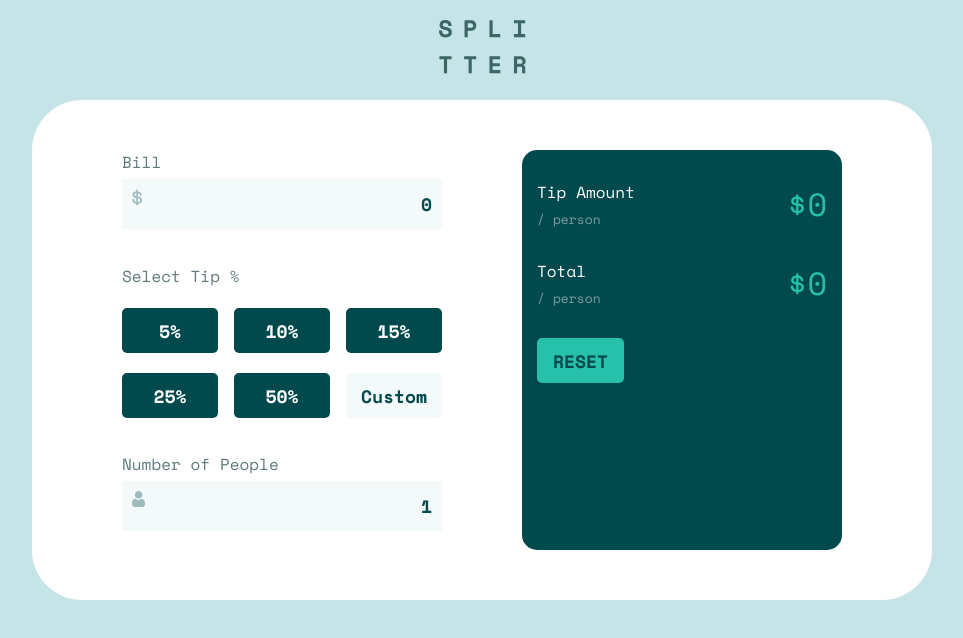
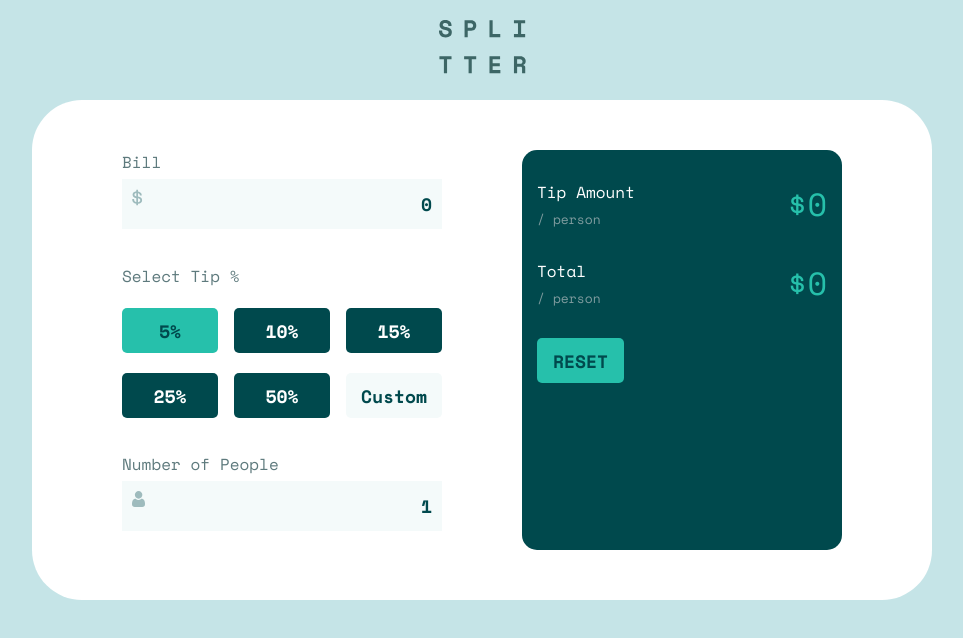
Before and after one commit to cjislegit/tip_calculator, a React (Create React App) app: page / in a window 1280 px wide. Shown: the top 638 px of the page, without its empty margins (158-1121 px from the left). Built offline with nearby package versions, Linux system fonts and the light colour scheme.

Commit message:
text input now gets different style when it is on focus

```diff
--- a/src/App.js
+++ b/src/App.js
@@ -12,7 +12,7 @@ function App() {
   const [numberOfPeople, setNumberOfPeople] = useState(1);
   const [tipTotal, setTipTotal] = useState(0);
   const [total, setTotal] = useState(0);
-  const [activeButton, setActiveButton] = useState(5);
+  const [activeButton, setActiveButton] = useState('5');
 
   const handleTotals = () => {
     if (billAmount) {
--- a/src/SelectTip.js
+++ b/src/SelectTip.js
@@ -43,7 +43,7 @@ const SelectTip = ({ setTipAmount, activeButton, handleTip }) => {
         <input
           type='text'
           placeholder='Custom'
-          onChange={(e) => setTipAmount(e.target.value)}
+          onChange={(e) => handleTip(e.target.value)}
         />
       </div>
     </div>
--- a/src/SelectTip.module.css
+++ b/src/SelectTip.module.css
@@ -49,6 +49,10 @@ button {
   font-weight: 700;
 }
 
+.selectTipContainer input[type='text']:focus {
+  outline-color: var(--Strong-cyan);
+}
+
 .selectTipContainer input[type='text']::placeholder {
   color: var(--Very-dark-cyan);
 }
```
